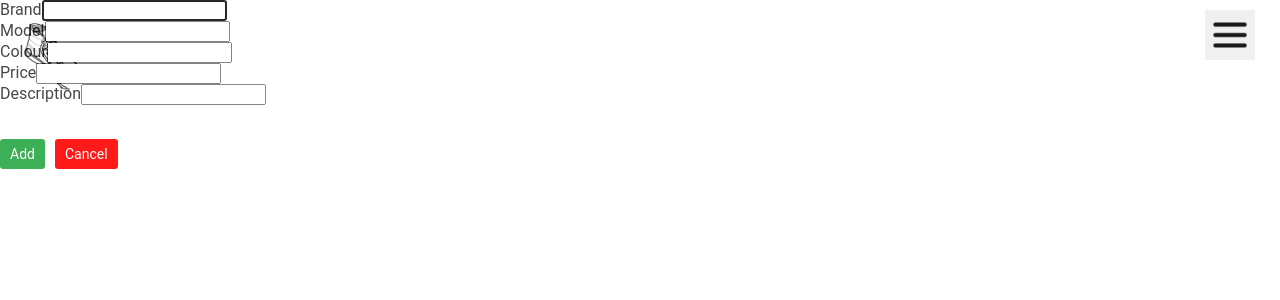
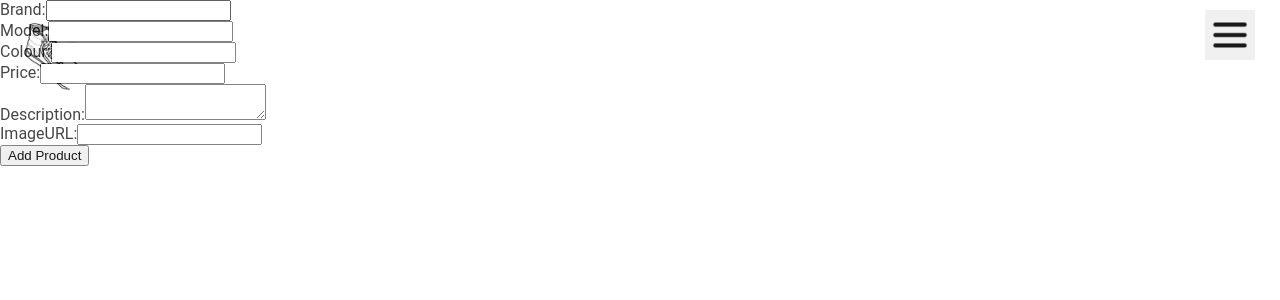
Before and after one commit to Prudziak/Projekt-REACT, a React (Create React App) app in the folder client/: page /addcar in a window 1280 px wide. Shown: the top 300 px of the page. Built offline with nearby package versions, Linux system fonts and the light colour scheme.

Commit message:
Single product view, adding to database

```diff
--- a/client/src/App.js
+++ b/client/src/App.js
@@ -6,6 +6,7 @@ import ShopMainpage from "./components/Shop/shopMainpage";
 import Burger from "./components/Shop/burger";
 import AddProd from "./components/Shop/addProd";
 import DisplayProductPage from "./components/Shop/displayProduct";
+import ProductDetails from "./components/Shop/productDetails";
 
 export default class App extends Component {
   render() {
@@ -26,6 +27,7 @@ export default class App extends Component {
           <Route exact path="/shop" component={ShopMainpage} />
           <Route exact path="/addcar" component={AddProd} />
           <Route exact path="/shoes/:brand" component={DisplayProductPage} />
+          <Route exact path="/shoes/prod/:id" component={ProductDetails} />
         </Switch>
       </BrowserRouter>
     );
--- a/client/src/components/Shop/addProd.js
+++ b/client/src/components/Shop/addProd.js
@@ -8,144 +8,109 @@ import LinkInClass from "../LinkInClass";
 
 import { ACCESS_LEVEL_ADMIN, SERVER_HOST } from "../../config/global_constants";
 
-export default class AddProd extends Component {
+export default class AddProduct extends Component {
   constructor(props) {
     super(props);
-
     this.state = {
       brand: "",
       model: "",
       colour: "",
       price: "",
       description: "",
-      //selectedFiles: null,
-      redirectToDisplayAllCars: false,
-      wasSubmittedAtLeastOnce: false,
+      image: "",
     };
   }
 
-  componentDidMount() {
-    this.inputToFocus.focus();
-  }
+  handleChange = (event) => {
+    const target = event.target;
+    const value = target.value;
+    const name = target.name;
 
-  handleChange = (e) => {
-    this.setState({ [e.target.name]: e.target.value });
-  };
-
-  //   handleFileChange = (e) => {
-  //     this.setState({ selectedFiles: e.target.files });
-  //   };
-
-  handleSubmit = (e) => {
-    e.preventDefault();
-
-    let formData = new FormData();
-    formData.append("brand", this.state.brand);
-    formData.append("model", this.state.model);
-    formData.append("colour", this.state.colour);
-    formData.append("price", this.state.price);
-    formData.append("description", this.state.description);
-
-    // if (this.state.selectedFiles) {
-    //   for (let i = 0; i < this.state.selectedFiles.length; i++) {
-    //     formData.append("carPhotos", this.state.selectedFiles[i]);
-    //   }
-    // }
-
-    axios
-      .post(`${SERVER_HOST}/shoes`, formData, {
-        headers: {
-          authorization: localStorage.token,
-          "Content-type": "multipart/form-data",
-        },
-      })
-      .then((res) => {
-        this.setState({ redirectToDisplayAllCars: true });
-      })
-      .catch((err) => {
-        this.setState({ wasSubmittedAtLeastOnce: true });
+    this.setState({
+      [name]: value,
     });
   };
 
+  handleSubmit = (event) => {
+    event.preventDefault();
+
+    const product = {
+      brand: this.state.brand,
+      model: this.state.model,
+      colour: this.state.colour,
+      price: this.state.price,
+      description: this.state.description,
+      image: this.state.image,
+    };
+
+    axios.post(`${SERVER_HOST}/shoes`, product).then((res) => {
+      console.log(res.data);
+    });
+  };
   render() {
-    let errorMessage = "";
-    if (this.state.wasSubmittedAtLeastOnce) {
-      errorMessage = (
-        <div className="error">
-          Error: All fields must be filled in
-          <br />
-        </div>
-      );
-    }
-
     return (
-      <div className="form-container">
-        {this.state.redirectToDisplayAllCars ? <Redirect to="/shop" /> : null}
-
-        {errorMessage}
-
-        <Form>
-          <Form.Group controlId="brand">
-            <Form.Label>Brand</Form.Label>
-            <Form.Control
-              ref={(input) => {
-                this.inputToFocus = input;
-              }}
+      <form onSubmit={this.handleSubmit}>
+        <label>
+          Brand:
+          <input
             type="text"
             name="brand"
             value={this.state.brand}
             onChange={this.handleChange}
           />
-          </Form.Group>
-          <Form.Group controlId="model">
-            <Form.Label>Model</Form.Label>
-            <Form.Control
+        </label>
+        <br />
+        <label>
+          Model:
+          <input
             type="text"
             name="model"
             value={this.state.model}
             onChange={this.handleChange}
           />
-          </Form.Group>
-          <Form.Group controlId="colour">
-            <Form.Label>Colour</Form.Label>
-            <Form.Control
+        </label>
+        <br />
+        <label>
+          Colour:
+          <input
             type="text"
             name="colour"
             value={this.state.colour}
             onChange={this.handleChange}
           />
-          </Form.Group>
-          <Form.Group controlId="price">
-            <Form.Label>Price</Form.Label>
-            <Form.Control
-              type="text"
+        </label>
+        <br />
+        <label>
+          Price:
+          <input
+            type="number"
             name="price"
             value={this.state.price}
             onChange={this.handleChange}
           />
-          </Form.Group>
-
-          <Form.Group controlId="description">
-            <Form.Label>Description</Form.Label>
-            <Form.Control
-              type="text"
+        </label>
+        <br />
+        <label>
+          Description:
+          <textarea
             name="description"
             value={this.state.description}
             onChange={this.handleChange}
           />
-          </Form.Group>
+        </label>
         <br />
+        <label>
+          ImageURL:
+          <input
+            type="text"
+            name="image"
+            value={this.state.image}
+            onChange={this.handleChange}
+          />
+        </label>
         <br />
-          <LinkInClass
-            value="Add"
-            className="green-button"
-            onClick={this.handleSubmit}
-          />
-          <Link className="red-button" to={"/shop"}>
-            Cancel
-          </Link>
-        </Form>
-      </div>
+        <button type="submit">Add Product</button>
+      </form>
     );
   }
 }
--- a/client/src/components/Shop/displayProduct.js
+++ b/client/src/components/Shop/displayProduct.js
@@ -9,6 +9,7 @@ class DisplayProductPage extends Component {
     this.state = {
       shoes: [],
       current_category: this.props.location.query.current_category,
+      current_id: "",
     };
   }
 
@@ -31,6 +32,14 @@ class DisplayProductPage extends Component {
     return (
       <div className="display">
         {this.state.shoes.map((shoe) => (
+          <Link
+            className="prod-link"
+            to={{
+              pathname: `/shoes/prod/${shoe._id}`,
+              query: { current_id: shoe._id },
+            }}
+            key={shoe}
+          >
             <div className="shoe_display" key={shoe}>
               <div className="card">
                 <img src={shoe.image} alt="shoe" />
@@ -41,12 +50,10 @@ class DisplayProductPage extends Component {
                   <p className="shoe-p">{shoe.model}</p>
                   <p className="shoe-p">{shoe.colour}</p>
                   <p className="shoe-price">{shoe.price} USD</p>
-                <Link className="prod-link" to={`/shoes/${shoe._id}`}>
-                  View
-                </Link>
                 </div>
               </div>
             </div>
+          </Link>
         ))}
       </div>
     );
--- a/client/src/components/Shop/displayShoes.js
+++ b/client/src/components/Shop/displayShoes.js
@@ -10,6 +10,7 @@ export default class DisplayShoes extends Component {
 
     this.state = {
       shoes: [],
+      current_id: "",
     };
   }
 
@@ -33,7 +34,14 @@ export default class DisplayShoes extends Component {
         <div className="shoe_card">
           {this.state.shoes.map((shoe) =>
             shoe.sold_pairs >= 350 ? (
-              <Link className="prod-link" to={`/shoes/prod/${shoe._id}`}>
+              <Link
+                onClick={localStorage.setItem("wiadomosc", shoe._id)}
+                className="prod-link"
+                to={{
+                  pathname: `/shoes/prod/${shoe._id}`,
+                  query: { current_id: shoe._id },
+                }}
+              >
                 <div className="shoe_display" key={shoe}>
                   <div className="card">
                     <img src={shoe.image} alt="shoe" />
--- /dev/null
+++ b/client/src/components/Shop/productDetails.js
@@ -0,0 +1,54 @@
+import React, { Component } from "react";
+import axios from "axios";
+
+import { SERVER_HOST } from "../../config/global_constants";
+import { Link, withRouter } from "react-router-dom";
+
+export default class ProductDetails extends Component {
+  constructor(props) {
+    super(props);
+    this.state = {
+      shoe: [],
+      current_id: this.props.location.query.current_id,
+    };
+  }
+
+  componentDidMount() {
+    console.log(this.state.current_id);
+    axios
+      .get(`${SERVER_HOST}/shoes/${this.state.current_id}`)
+      .then((res) => {
+        this.setState({ shoe: res.data });
+        console.log(res.data);
+      })
+      .catch((err) => {
+        console.log(err);
+      });
+  }
+
+  render() {
+    return (
+      <div className="whole-page" key={this.state.shoe}>
+        <img className="details-img" src={this.state.shoe.image} alt="shoe" />
+        <div className="details-div">
+          <h4>
+            <b>
+              {this.state.shoe.brand} {this.state.shoe.model}
+            </b>
+          </h4>
+          <b>Price</b>
+          <p className="shoe-cena">{this.state.shoe.price} USD</p>
+          <b>Description</b>
+          <p className="shoe-desc">{this.state.shoe.description}</p>
+          <button
+            onClick={() => {
+              console.log(localStorage.getItem("wiadomosc"));
+            }}
+          >
+            Przycisk testowy
+          </button>
+        </div>
+      </div>
+    );
+  }
+}
--- a/client/src/style.css
+++ b/client/src/style.css
@@ -470,3 +470,27 @@ header > a,
   text-decoration: none;
   color: black;
 }
+
+.whole-page {
+  max-height: 800px;
+  display: flex;
+  flex-direction: row;
+  align-items: center;
+  align-self: center;
+  justify-content: space-evenly;
+  margin-top: 200px;
+  flex-wrap: wrap;
+}
+
+.details-img {
+  height: 80%;
+  max-height: 600px;
+  width: auto;
+  align-items: center;
+}
+
+.details-div {
+  width: auto;
+  max-width: fit-content;
+  font-size: 30px;
+}
```
Lines whose indentation alone changed are shown as unchanged.
